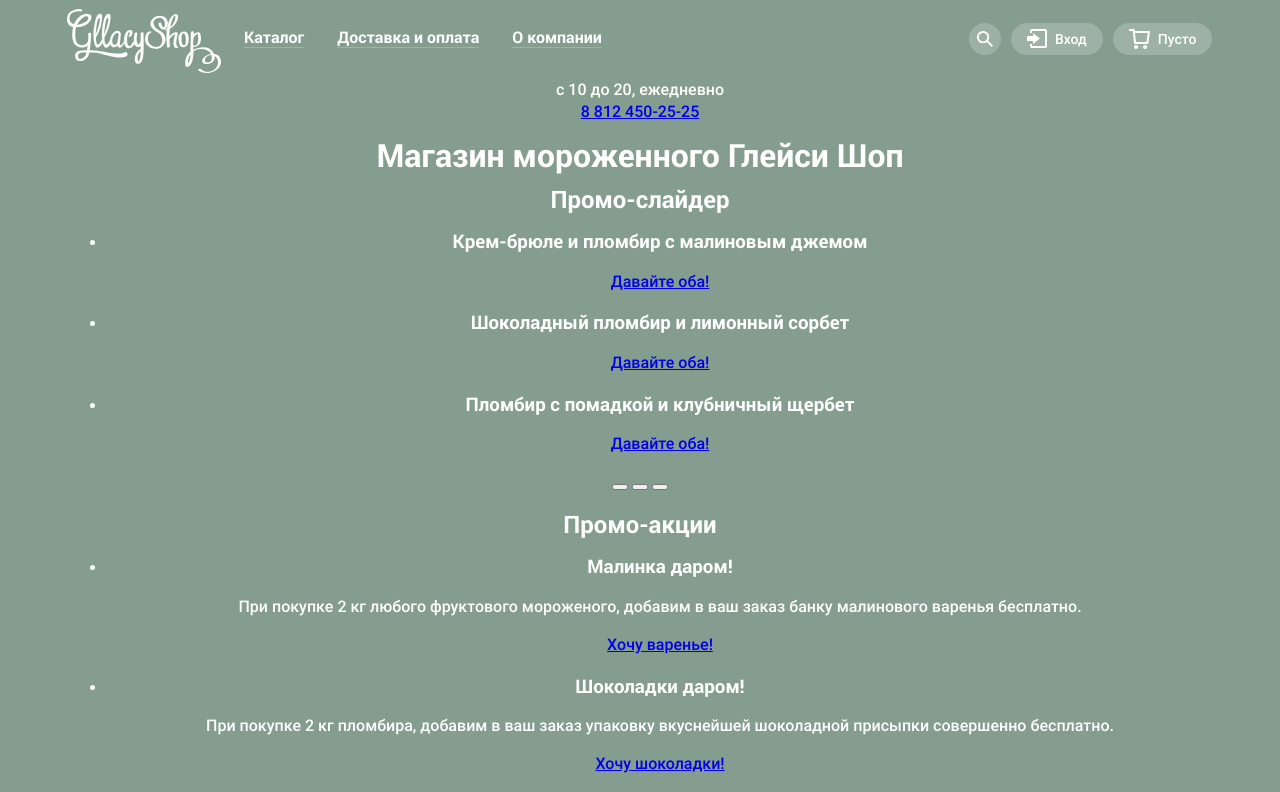
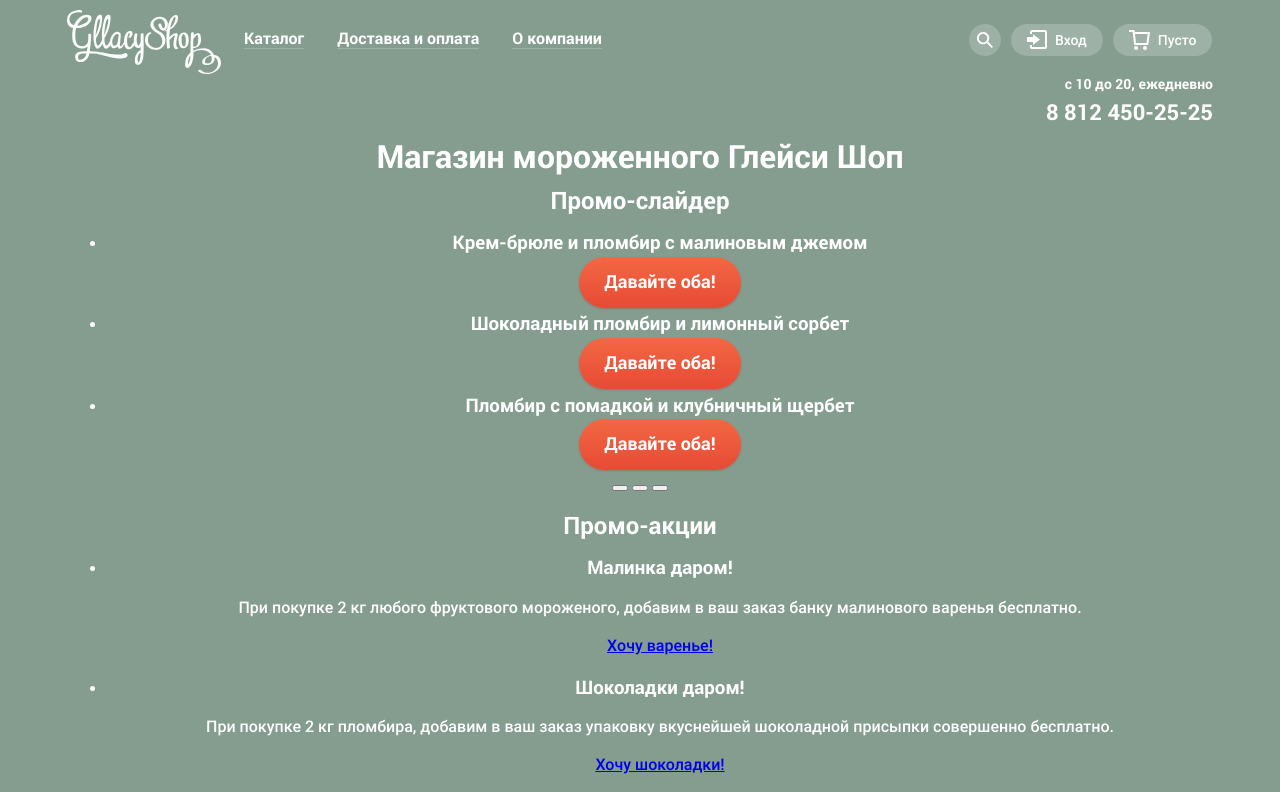
Before and after one commit to GrafLuck/1652277-gllacy-30, a plain HTML site: page index.html in a window 1280 px wide. Shown: the top 792 px of the page. Drawn offline with Linux system fonts and the light colour scheme.

Commit message:
Доделал header

```diff
--- a/css/style.css
+++ b/css/style.css
@@ -41,6 +41,8 @@
 	--link-hover: #E84D37;
   --basic-orange: #F26843;
   --special-orange: #E74A35;
+	--shadow-orange-hover: #AC1000;
+	--shadow-orange-active: #942718;
 
 
   --special-red-rgb: 172, 16, 0;
@@ -67,6 +69,35 @@
   overflow: hidden;
 }
 
+.button {
+  background: linear-gradient(180deg, var(--basic-orange) 0%, var(--special-orange) 100%);
+  box-shadow: 0px 1px 2px rgba(var(--special-red-rgb), 0.25);
+  border-radius: 26px;
+	border: none;
+
+	padding: 12px 25px 15px 25px;
+
+	font-style: normal;
+	font-weight: bold;
+	font-size: 18px;
+	line-height: 16px;
+	color: var(--basic-white);
+	text-decoration: none;
+	word-wrap: break-word;
+}
+
+.button:hover,
+.button:focus {
+	background: linear-gradient(0deg, rgba(var(--basic-white-rgb), 0.2), rgba(var(--basic-white-rgb), 0.2)), linear-gradient(180deg, var(--basic-orange) 0%, var(--special-orange) 100%);
+	box-shadow: 0px 1px 2px var(--shadow-orange-hover);
+	outline: none;
+}
+
+.button:active {
+	background: linear-gradient(0deg, rgba(var(--basic-black-rgb), 0.07), rgba(var(--basic-black-rgb), 0.07)), linear-gradient(180deg, var(--basic-orange) 0%, var(--special-orange) 100%);
+	box-shadow: inset 0px 2px 2px var(--shadow-orange-active);
+}
+
 .page {
 	height: 100%;
 }
@@ -77,7 +108,7 @@
 	min-width: 1200px;
 	min-height: 100%;
 
-	margin-top: 9px;
+	margin-top: 10px;
 
 	grid-template-rows: min-content 1fr min-content;
 
@@ -103,11 +134,14 @@
 	grid-template-rows: min-content min-content;
 	grid-template-columns: 154px 1fr 244px;
 	grid-template-areas: "logo navigation user-menu"
-  "time-and-telephone time-and-telephone time-and-telephone";
+  ". . time-and-telephone";
+	row-gap: 2px;
 }
 
 .header-logo {
 	grid-area: logo;
+	width: 154px;
+	height: 64px;
 }
 
 .header-navigation {
@@ -390,11 +424,14 @@
 	margin-right: 8px;
 }
 
-.login:hover .login-link {
+.login:hover .login-link,
+.login:focus-within .login-link {
 	color: var(--special-black);
+	outline: none;
 }
 
-.login:hover svg path {
+.login:hover svg path,
+.login:focus-within svg path {
 	fill: var(--special-black);
 }
 
@@ -442,21 +479,6 @@
 
 .login-form-submit {
   grid-area: submit;
-
-  background: linear-gradient(180deg, var(--basic-orange) 0%, var(--special-orange) 100%);
-  box-shadow: 0px 1px 2px rgba(var(--special-red-rgb), 0.25);
-  border-radius: 26px;
-	border: none;
-
-	padding: 12px 25px 15px 25px;
-
-	font-style: normal;
-	font-weight: bold;
-	font-size: 18px;
-	line-height: 16px;
-	align-items: center;
-	color: var(--basic-white);
-	word-wrap: break-word;
 }
 
 .link-wrapper {
@@ -503,6 +525,7 @@
 .new-registration:focus,
 .new-registration:active {
 	color: var(--link-hover);
+	outline: none;
 }
 
 .restore-password:hover::after,
@@ -531,3 +554,31 @@
 .cart-link svg {
 	margin-right: 8px;
 }
+
+.time-and-telephone {
+	font-weight: 700;
+	display: flex;
+	flex-direction: column;
+	justify-content: space-between;
+	align-items: flex-end;
+}
+
+.time-of-work {
+	font-size: 14px;
+	line-height: 16px;
+	margin-bottom: 8px;
+}
+
+.telephone-number {
+	font-size: 22px;
+	line-height: 24px;
+	color: var(--basic-white);
+	text-decoration: none;
+}
+
+.telephone-number:hover,
+.telephone-number:focus,
+.telephone-number:active {
+	color: var(--link-hover);
+	outline: none;
+}
--- a/index.html
+++ b/index.html
@@ -77,7 +77,7 @@
               <label class="visually-hidden" for="id-email">Введите свой email</label>
               <input class="login-form-password" type="password" placeholder="&#8729;&#8729;&#8729;&#8729;&#8729;&#8729;" id="id-password" name="password-field">
               <label class="visually-hidden" for="id-password">Введите свой пароль</label>
-              <button class="login-form-submit" type="submit">Войти</button>
+              <button class="button login-form-submit" type="submit">Войти</button>
               <div class="link-wrapper">
                 <a class="restore-password" href="#">Забыли пароль?</a>
                 <a class="new-registration" href="#">Новая регистрация</a>
@@ -96,10 +96,10 @@
           </div>
         </div>
         <div class="time-and-telephone">
-          <div>
+          <div class="time-of-work">
             с 10 до 20, ежедневно
           </div>
-          <a href="tel:88124502525">8 812 450-25-25</a>
+          <a class="telephone-number" href="tel:88124502525">8 812 450-25-25</a>
         </div>
       </div>
     </header>
```
